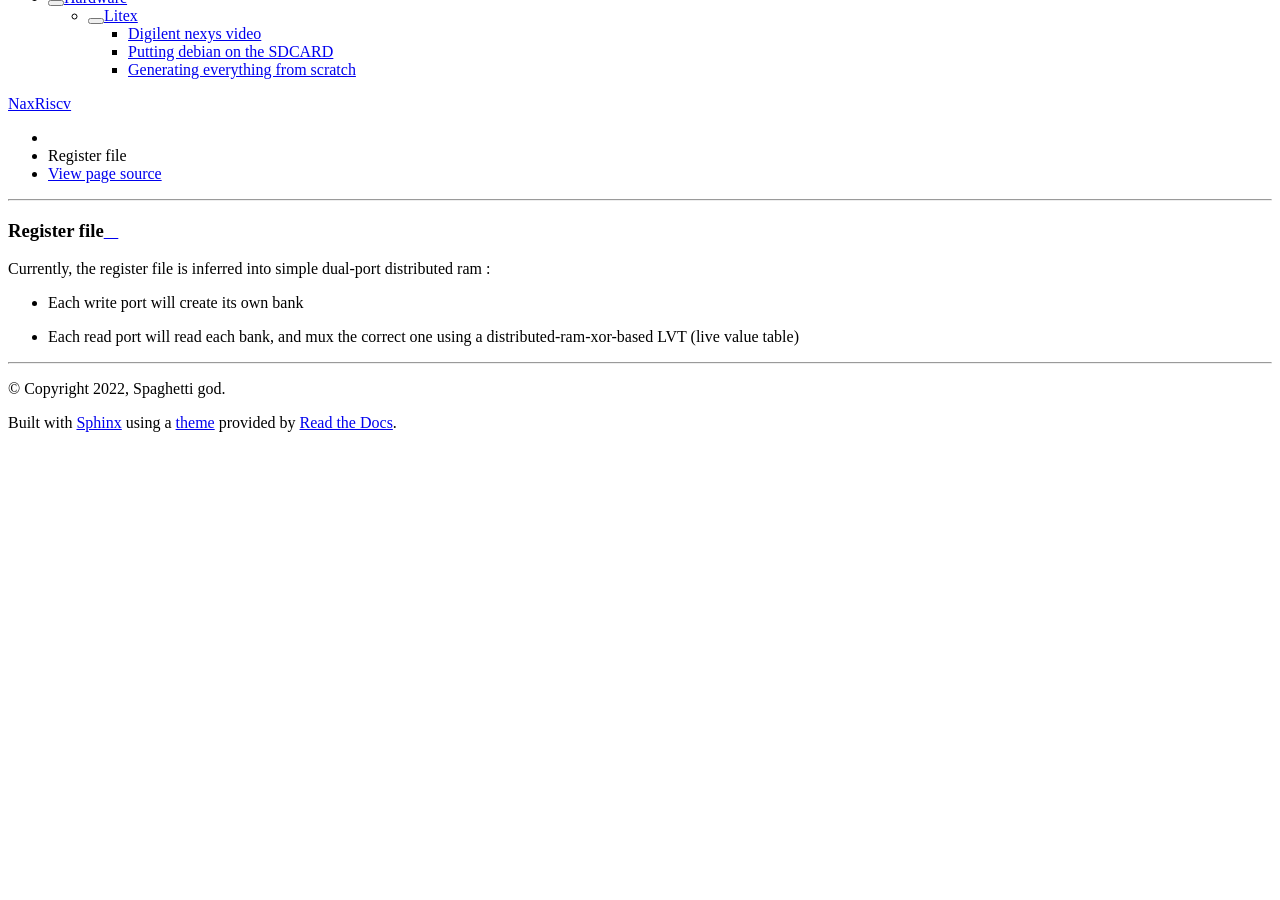
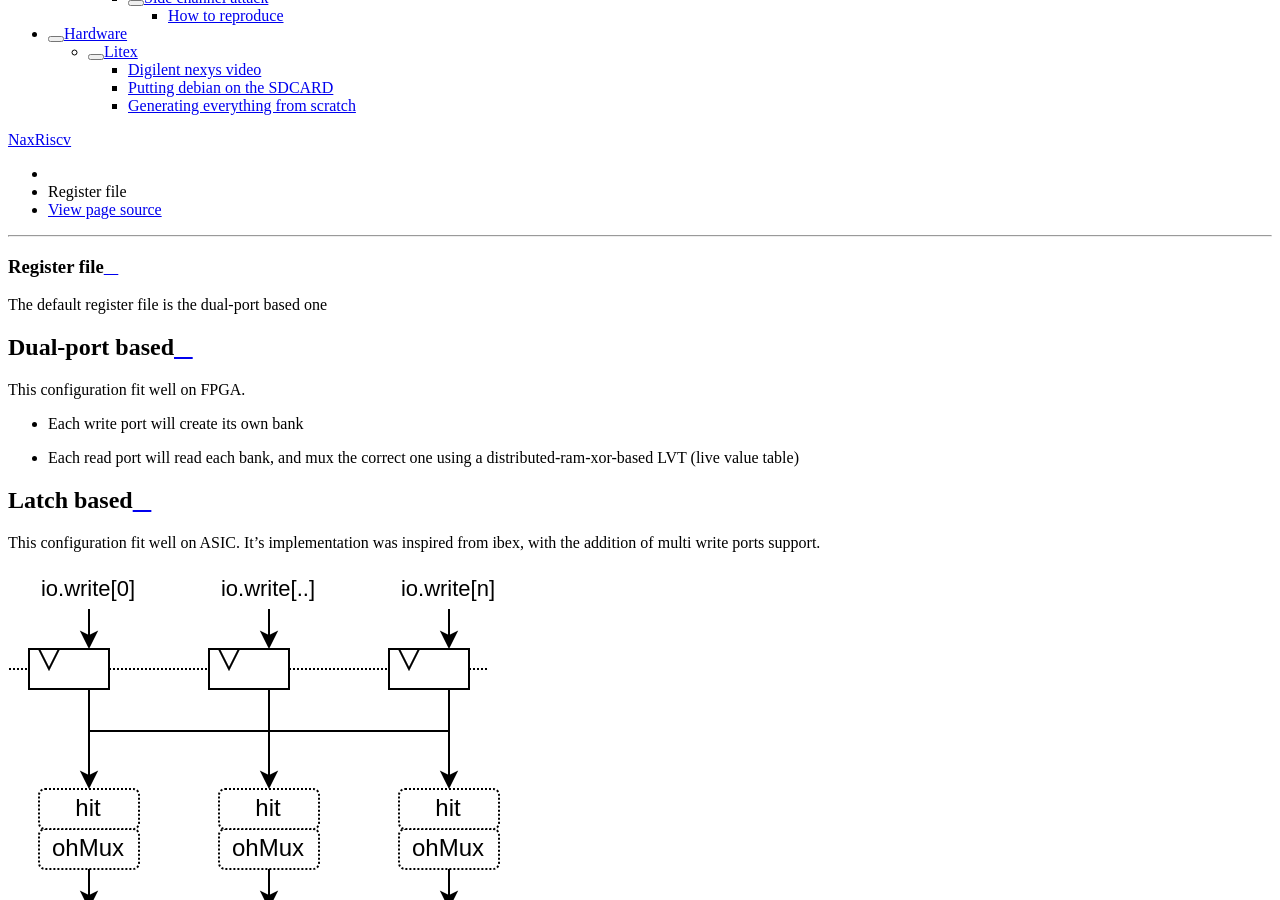
Before and after one commit to SpinalHDL/NaxRiscv-Rtd, a Sphinx documentation site: the page built from source/NaxRiscv/backend/register_file.rst, in a window 1280 px wide and 900 px high, scrolled down 1226 px. Built offline with Sphinx 7.4.7 and the Read the Docs theme 2.0.0, drawn with Linux system fonts in a browser that asks for light colours; before the commit the page ends 1666 px from its top, so only the background shows below that; some of the changed text lies outside the part shown.

Commit message:
Add latch based register file doc

```diff
--- a/source/NaxRiscv/backend/register_file.rst
+++ b/source/NaxRiscv/backend/register_file.rst
@@ -4,7 +4,20 @@
 Register file
 ============================
 
-Currently, the register file is inferred into simple dual-port distributed ram :
+The default register file is the dual-port based one
+
+Dual-port based
+------------------
+
+This configuration fit well on FPGA.
 
 - Each write port will create its own bank
 - Each read port will read each bank, and mux the correct one using a distributed-ram-xor-based LVT (live value table)
+
+Latch based
+------------------
+
+This configuration fit well on ASIC. It's implementation was inspired from ibex, with the addition of multi write ports support.
+
+
+.. image:: /asset/image/rf_latch.png
```
Also changed, not shown: source/asset/image/rf_latch.png (added), 1 other file.
